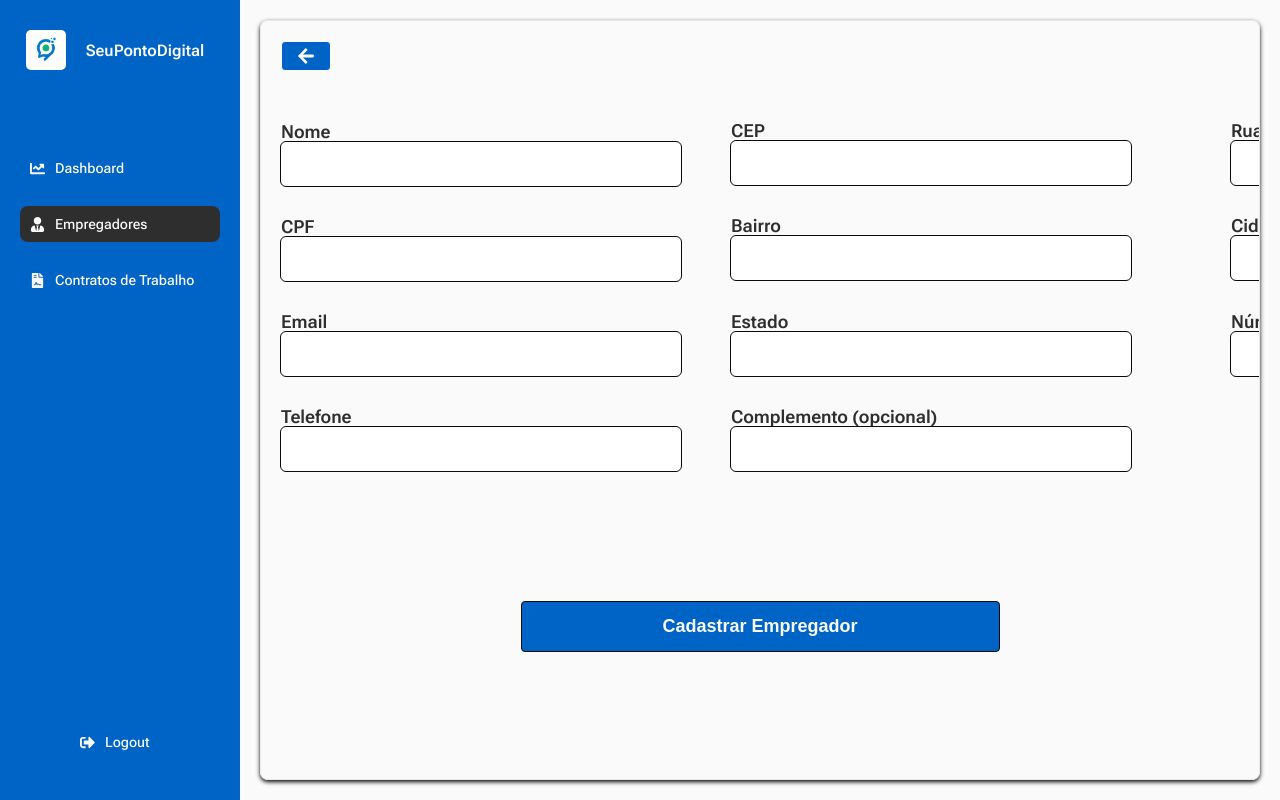
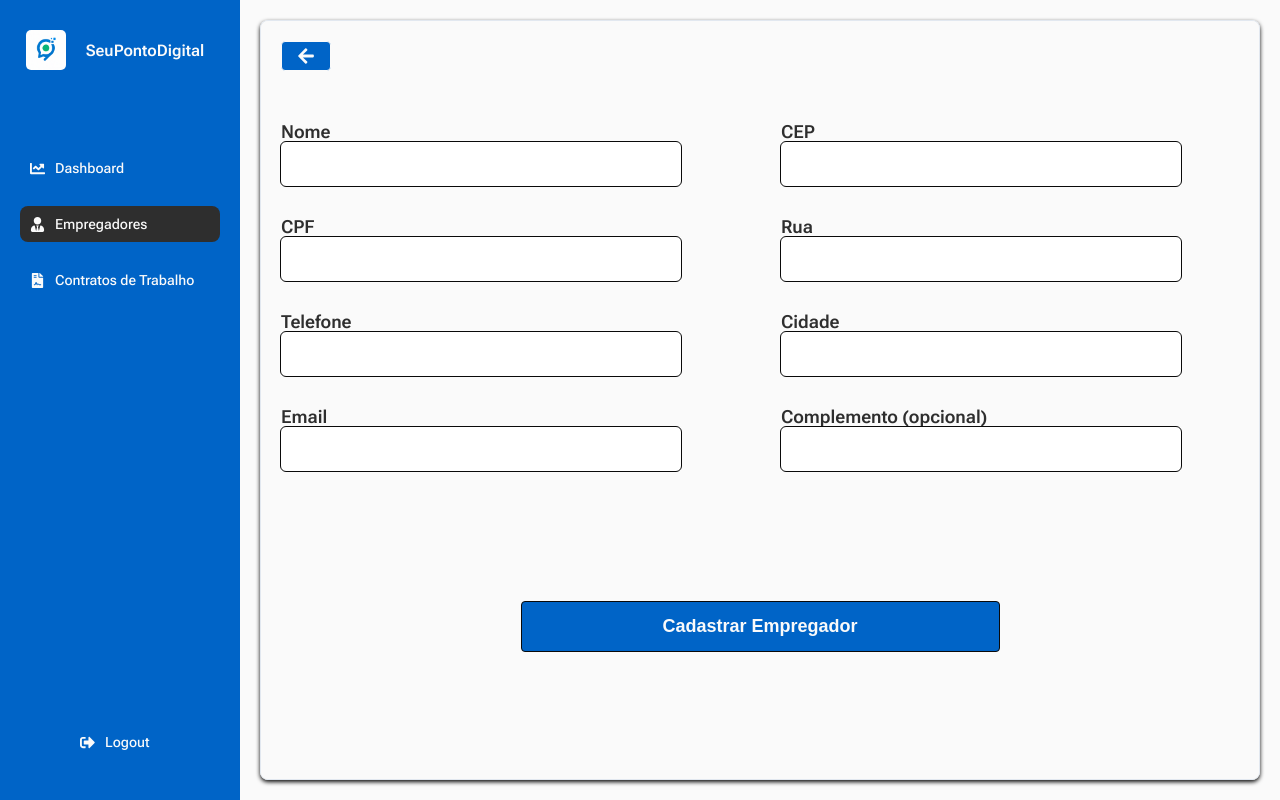
Before and after one commit to mdsreq-fga-unb/2025.1-T01-SeuPontoDigital, a React (Vite) app in the folder frontend/: page /empregadores/adicionar in a window 1280 px wide. Built offline with nearby package versions, Linux system fonts and the light colour scheme; sample sign-in values are in the browser's storage.

Commit message:
cleanup: remover arquivo addressform e adicionar mascaras no resto dos formularios

```diff
--- a/frontend/src/components/AddressForm/AddressForm.css
+++ /dev/null
@@ -1,7 +0,0 @@
-.container-address-form {
-    margin-top: 7.9rem;
-    display: grid;
-    grid-template-columns: repeat(2, 1fr);
-    flex-shrink: 1;
-    column-gap: 10rem;
-}
--- a/frontend/src/components/AddressForm/index.jsx
+++ /dev/null
@@ -1,93 +0,0 @@
-import TextInput from "../TextInput";
-import "./AddressForm.css";
-
-const AddressForm = (props) => {
-
-    const handleBlurCEP = (event) => {
-        const cepValue = event.target.value?.replace(/[^0-9]/g, "");
-        // props.handleInputChange({ name: "cep", value: cepValue });
-
-        if (cepValue.length === 8) {
-            fetch(`https://viacep.com.br/ws/${cepValue}/json/`)
-                .then((response) => response.json())
-                .then((data) => {
-                    props.handleInputChange({ name: "street", value: data.logradouro });
-                    props.handleInputChange({ name: "neighborhood", value: data.bairro });
-                    props.handleInputChange({ name: "city", value: data.localidade });
-                    props.handleInputChange({ name: "state", value: data.uf });
-                })
-                .catch((e) => console.error(e));
-        }
-    };
-
-    return (
-        <div className="container-address-form">
-            <TextInput
-                label="CEP"
-                type="text"
-                name="cep"
-                placeholder=""
-                className="div-address-form"
-                value={props.user.cep || ""}
-                onChange={(e) => props.handleInputChange({ name: "cep", value: e.target.value })}
-                onBlur={handleBlurCEP}
-            />
-            <TextInput
-                label="Rua"
-                type="text"
-                name="street"
-                placeholder=""
-                className="div-address-form"
-                value={props.user.street || ""}
-                onChange={(e) => props.handleInputChange({ name: "street", value: e.target.value })}
-            />
-            <TextInput
-                label="Bairro"
-                type="text"
-                name="neighborhood"
-                placeholder=""
-                className="div-address-form"
-                value={props.user.neighborhood || ""}
-                onChange={(e) => props.handleInputChange({ name: "neighborhood", value: e.target.value })}
-            />
-            <TextInput
-                label="Cidade"
-                type="text"
-                name="city"
-                placeholder=""
-                className="div-address-form"
-                value={props.user.city || ""}
-                onChange={(e) => props.handleInputChange({ name: "city", value: e.target.value })}
-            />
-            <TextInput
-                label="Estado"
-                type="text"
-                name="state"
-                placeholder=""
-                className="div-address-form"
-                value={props.user.state || ""}
-                onChange={(e) => props.handleInputChange({ name: "state", value: e.target.value })}
-            />
-            <TextInput
-                label="Número"
-                type="text"
-                name="home_number"
-                placeholder=""
-                className="div-address-form"
-                value={props.user.home_number || ""}
-                onChange={(e) => props.handleInputChange({ name: "home_number", value: e.target.value })}
-            />
-            <TextInput
-                label="Complemento (opcional)"
-                type="text"
-                name="complement"
-                placeholder=""
-                className="div-address-form"
-                value={props.user.complement || ""}
-                onChange={(e) => props.handleInputChange({ name: "complement", value: e.target.value })}
-            />
-        </div>
-    );
-};
-
-export default AddressForm;
--- a/frontend/src/components/ContractForm/index.jsx
+++ b/frontend/src/components/ContractForm/index.jsx
@@ -24,6 +24,30 @@ const ContractForm = (props) => {
         {value: "false", label: "Não"},
         {value: "true", label: "Sim"}
     ];
+
+    const formatCPF = (value) => {
+        const cleaned = value.replace(/\D/g, '').slice(0, 11);
+        const masked = cleaned
+            .replace(/^(\d{3})(\d)/, '$1.$2')
+            .replace(/^(\d{3})\.(\d{3})(\d)/, '$1.$2.$3')
+            .replace(/^(\d{3})\.(\d{3})\.(\d{3})(\d)/, '$1.$2.$3-$4');
+        return masked;
+    };
+
+    const formatPhone = (value) => {
+        const cleaned = value.replace(/\D/g, '');
+        const masked = cleaned
+            .replace(/^(\d{2})(\d)/, '($1) $2')
+            .replace(/(\d{5})(\d)/, '$1-$2')
+            .replace(/(-\d{4})\d+?$/, '$1');
+        return masked;
+    };
+
+    const formatCEP = (value) => {
+        const cleaned = value.replace(/\D/g, '').slice(0, 8);
+        const masked = cleaned.replace(/^(\d{5})(\d)/, '$1-$2');
+        return masked;
+    };
 
     const {id} = useParams();
 
@@ -89,7 +113,7 @@ const ContractForm = (props) => {
                 name="cpf"
                 type="text"
                 value={props.contract.cpf}
-                onChange={(e) => props.handleInputChange({ name: "cpf", value: e.target.value })}
+                onChange={(e) => props.handleInputChange({ name: "cpf", value: formatCPF(e.target.value)})}
                 className="div-employer-form"
             />
             <TextInput
@@ -105,7 +129,7 @@ const ContractForm = (props) => {
                 name="phone"
                 type="text"
                 value={props.contract.phone}
-                onChange={(e) => props.handleInputChange({ name: "phone", value: e.target.value })}
+                onChange={(e) => props.handleInputChange({ name: "phone", value: formatPhone(e.target.value)})}
                 className="div-employer-form"
             />
             <TextInput
@@ -170,7 +194,7 @@ const ContractForm = (props) => {
                 placeholder=""
                 className="div-address-form"
                 value={props.contract.cep || ""}
-                onChange={(e) => props.handleInputChange({ name: "cep", value: e.target.value })}
+                onChange={(e) => props.handleInputChange({ name: "cep", value: formatCEP(e.target.value)})}
                 onBlur={handleBlurCEP}
                 disabled={isEmployerAddress}
             />
--- a/frontend/src/components/EmployerForm/EmployerForm.css
+++ b/frontend/src/components/EmployerForm/EmployerForm.css
@@ -1,3 +1,9 @@
+.container-employer-form-grid{
+    display: grid;
+    grid-template-columns: repeat(3, 1fr);
+    column-gap: 10rem;
+}
+
 .button-employer-form-back{
     margin-bottom: 5rem;
     width: 5rem;
--- a/frontend/src/components/EmployerForm/index.jsx
+++ b/frontend/src/components/EmployerForm/index.jsx
@@ -8,23 +8,25 @@ const EmployerForm = (props) => {
 
     const formatCPF = (value) => {
         const cleaned = value.replace(/\D/g, '').slice(0, 11);
-
         const masked = cleaned
             .replace(/^(\d{3})(\d)/, '$1.$2')
             .replace(/^(\d{3})\.(\d{3})(\d)/, '$1.$2.$3')
             .replace(/^(\d{3})\.(\d{3})\.(\d{3})(\d)/, '$1.$2.$3-$4');
-
         return masked;
     };
 
     const formatPhone = (value) => {
         const cleaned = value.replace(/\D/g, '');
-
         const masked = cleaned
             .replace(/^(\d{2})(\d)/, '($1) $2')
             .replace(/(\d{5})(\d)/, '$1-$2')
             .replace(/(-\d{4})\d+?$/, '$1');
+        return masked;
+    };
 
+    const formatCEP = (value) => {
+        const cleaned = value.replace(/\D/g, '').slice(0, 8);
+        const masked = cleaned.replace(/^(\d{5})(\d)/, '$1-$2');
         return masked;
     };
 
@@ -33,11 +35,27 @@ const EmployerForm = (props) => {
         navigate(-1);
     }
 
+    const handleBlurCEP = (event) => {
+        const cepValue = event.target.value?.replace(/[^0-9]/g, "");
+
+        if (cepValue.length === 8) {
+            fetch(`https://viacep.com.br/ws/${cepValue}/json/`)
+                .then((response) => response.json())
+                .then((data) => {
+                    props.handleInputChange({ name: "street", value: data.logradouro });
+                    props.handleInputChange({ name: "neighborhood", value: data.bairro });
+                    props.handleInputChange({ name: "city", value: data.localidade });
+                    props.handleInputChange({ name: "state", value: data.uf });
+                })
+                .catch((e) => console.error(e));
+        }
+    };
+
     return (
         <div className="container-employer-form">
 
             <button onClick={handleButtonBack} className="button-employer-form-back"><FaArrowLeft /></button>
-
+            <div className="container-employer-form-grid">
                 <TextInput
                     label="Nome"
                     name="name"
@@ -46,6 +64,25 @@ const EmployerForm = (props) => {
                     onChange={(e) => props.handleInputChange({ name: "name", value: e.target.value })}
                     placeholhder="Nome do empregador"
                     className="div-employer-form"
+                />
+                <TextInput
+                    label="CEP"
+                    type="text"
+                    name="cep"
+                    placeholder=""
+                    className="div-address-form"
+                    value={props.employer.cep || ""}
+                    onChange={(e) => props.handleInputChange({ name: "cep", value: formatCEP(e.target.value) })}
+                    onBlur={handleBlurCEP}
+                />
+                <TextInput
+                    label="Estado"
+                    type="text"
+                    name="state"
+                    placeholder=""
+                    className="div-address-form"
+                    value={props.employer.state || ""}
+                    onChange={(e) => props.handleInputChange({ name: "state", value: e.target.value })}
                 />
                 <TextInput
                     label="CPF"
@@ -57,13 +94,22 @@ const EmployerForm = (props) => {
                     className="div-employer-form"
                 />
                 <TextInput
-                label="Email"
-                name="email"
-                type="email"
-                value={props.employer.email}
-                onChange={(e) => props.handleInputChange({ name: "email", value: e.target.value })}
-                placeholhder="Email do empregador"
-                className="div-employer-form"
+                    label="Rua"
+                    type="text"
+                    name="street"
+                    placeholder=""
+                    className="div-address-form"
+                    value={props.employer.street || ""}
+                    onChange={(e) => props.handleInputChange({ name: "street", value: e.target.value })}
+                />
+                <TextInput
+                    label="Bairro"
+                    type="text"
+                    name="neighborhood"
+                    placeholder=""
+                    className="div-address-form"
+                    value={props.employer.neighborhood || ""}
+                    onChange={(e) => props.handleInputChange({ name: "neighborhood", value: e.target.value })}
                 />
                 <TextInput
                     label="Telefone"
@@ -74,7 +120,43 @@ const EmployerForm = (props) => {
                     placeholhder="Número do empregador"
                     className="div-employer-form"
                 />
-
+                <TextInput
+                    label="Cidade"
+                    type="text"
+                    name="city"
+                    placeholder=""
+                    className="div-address-form"
+                    value={props.employer.city || ""}
+                    onChange={(e) => props.handleInputChange({ name: "city", value: e.target.value })}
+                />
+                <TextInput
+                    label="Número"
+                    type="text"
+                    name="home_number"
+                    placeholder=""
+                    className="div-address-form"
+                    value={props.employer.home_number || ""}
+                    onChange={(e) => props.handleInputChange({ name: "home_number", value: e.target.value })}
+                />
+                <TextInput
+                    label="Email"
+                    name="email"
+                    type="email"
+                    value={props.employer.email}
+                    onChange={(e) => props.handleInputChange({ name: "email", value: e.target.value })}
+                    placeholhder="Email do empregador"
+                    className="div-employer-form"
+                />
+                <TextInput
+                    label="Complemento (opcional)"
+                    type="text"
+                    name="complement"
+                    placeholder=""
+                    className="div-address-form"
+                    value={props.employer.complement || ""}
+                    onChange={(e) => props.handleInputChange({ name: "complement", value: e.target.value })}
+                />
+            </div>
         </div>
     )
 }
--- a/frontend/src/pages/AddEmployer/index.jsx
+++ b/frontend/src/pages/AddEmployer/index.jsx
@@ -1,6 +1,5 @@
 import "../pagesStyle.css";
 import { useState } from "react";
-import AddressForm from "../../components/AddressForm";
 import Sidebar from "../../components/Sidebar";
 import EmployerForm from "../../components/EmployerForm/index.jsx";
 import usePostEmployer from "../../hooks/usePostEmployer.js";
@@ -37,7 +36,6 @@ const AddEmployer = () => {
             <section className="form-user-add">
             <form className="form-users">
                 <EmployerForm employer={employer} handleInputChange={handleInputUserChange} />
-                <AddressForm user={employer} handleInputChange={handleInputUserChange} />
             </form>
             <button onClick={handleFormSubmit} className="button-add-employer-confirm"> Cadastrar Empregador </button>
 
--- a/frontend/src/pages/UpdateContract/index.jsx
+++ b/frontend/src/pages/UpdateContract/index.jsx
@@ -2,7 +2,6 @@ import "../pagesStyle.css";
 import axios from "axios";
 import { useState, useEffect } from "react";
 import { useNavigate, useParams } from "react-router-dom";
-import AddressForm from "../../components/AddressForm";
 import UserForm from "../../components/EmployerForm/index.jsx";
 import ButtonForm from "../../components/ButtonForm";
 import Notification from "../../components/Notification";
--- a/frontend/src/pages/UpdateEmployer/index.jsx
+++ b/frontend/src/pages/UpdateEmployer/index.jsx
@@ -1,7 +1,6 @@
 import "../pagesStyle.css";
 import { useState, useEffect } from "react";
 import { useParams } from "react-router-dom";
-import AddressForm from "../../components/AddressForm";
 import EmployerForm from "../../components/EmployerForm/index.jsx";
 import Sidebar from "../../components/Sidebar";
 import ConfirmModal from "../../components/ConfirmModal";
@@ -51,7 +50,6 @@ const UpdateEmployer = () => {
             <section className="form-user-add">
             <form className="form-users">
                 <EmployerForm employer={employer} handleInputChange={handleInputUserChange} />
-                <AddressForm user={employer} handleInputChange={handleInputUserChange} />
             </form>
             <button onClick={() => setModalOpen(true)} className="button-add-employer-confirm"> Atualizar Empregador </button>
 
```
Also changed, not shown: 1 other file (tests, documents, lock files or other folders). Lines whose indentation alone changed are shown as unchanged.
